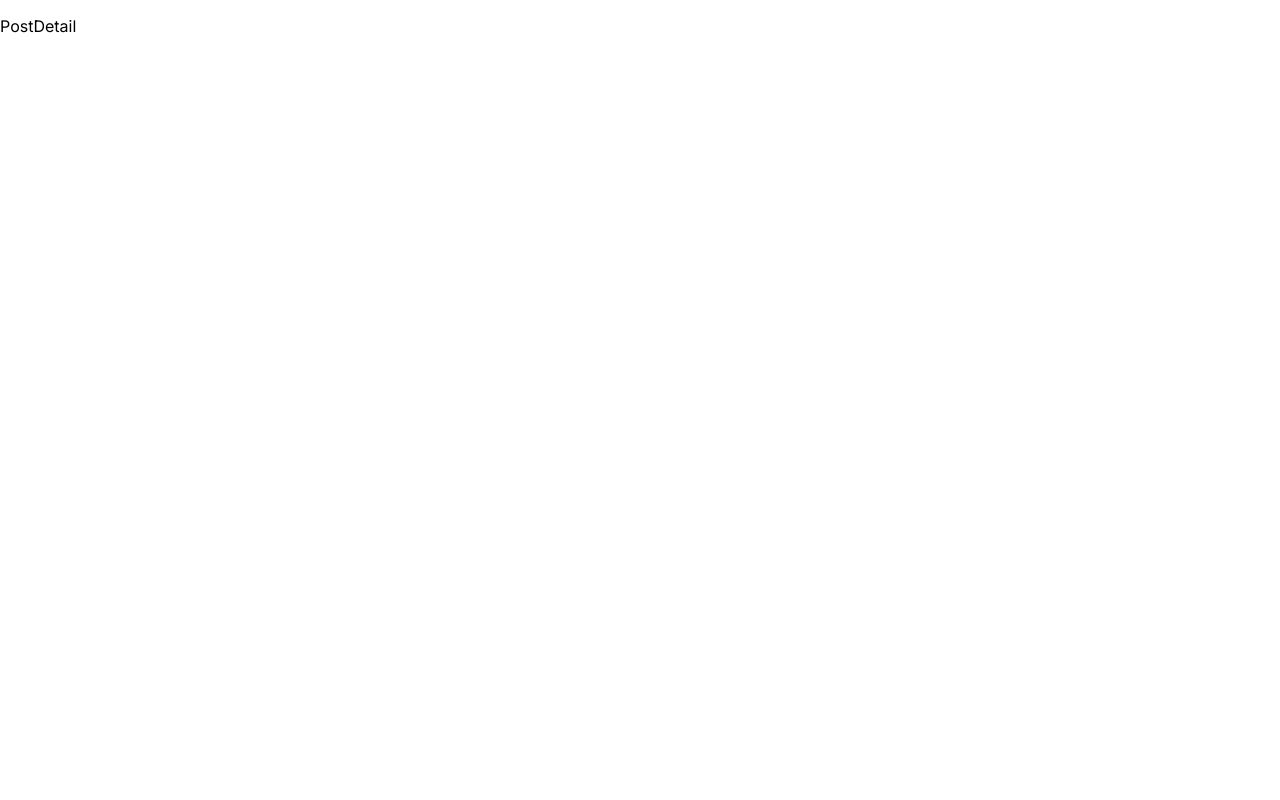
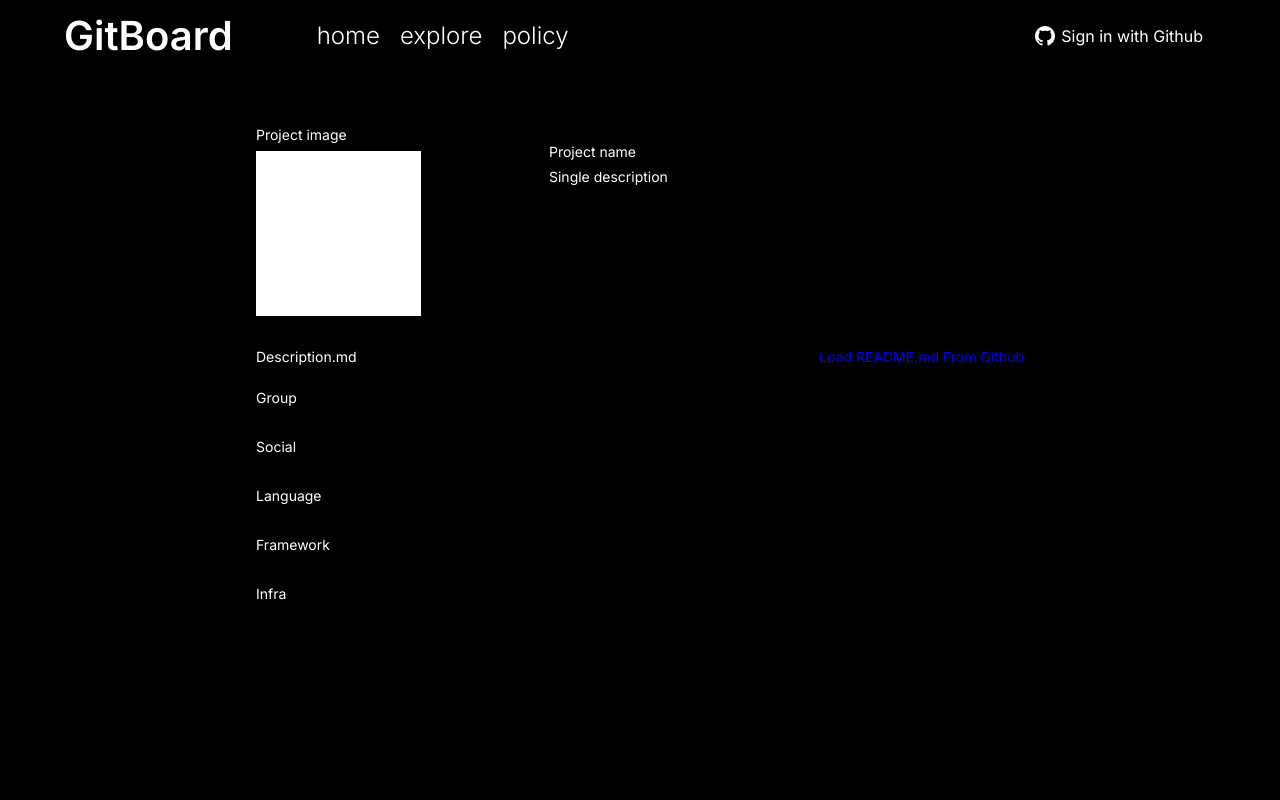
Before and after one commit to OpenBoardTeam/Frontend, a React (Create React App) app: page /postdetail in a window 1280 px wide. Shown: the top 800 px of the page. Built offline with nearby package versions, Linux system fonts and the light colour scheme; no server answers.

Commit message:
Rename, Feat: postdetail 폴더 생성 및 기본 기능 구현

```diff
--- a/src/App.js
+++ b/src/App.js
@@ -4,7 +4,7 @@ import Home from "./pages/Home";
 import Dashboard from "./pages/Dashboard";
 import Profile from "./pages/Profile";
 import Search from "./pages/Search";
-import PostDetail from "./pages/PostDetail";
+import PostDetail from "./components/postdetail/PostDetail";
 import NewPost from "./components/newpost/NewPost";
 import LegalDocuments from "./pages/LegalDocuments";
 
--- /dev/null
+++ b/src/components/postdetail/PostDetail.jsx
@@ -0,0 +1,61 @@
+import { useState, useEffect } from "react";
+import Header from "./../Header/Header"
+import Footer from "./../Footer/Footer"
+import axios from "axios"
+
+const PostDetail = () => {
+    const [data, setData] = useState([])
+    useEffect(() => {
+        axios.get('/project/17')
+            .then(function (response) {
+                console.log(response.data.data)
+                setData(response.data.data)
+            })
+    }, [])
+    return (
+        <>
+            <div className="postheader">
+                <Header/>
+            </div>
+            <div className="postbody">
+                <div className="postmain">
+                <div>Project image</div>
+                    <div className="posttop">
+                        <div className="postimg" onClick={() => console.log(data.name)}></div>
+                        <div className="posttitle">
+                            <div>Project name</div>
+                            <div className="des">{data.name}</div>
+                            <div className="des">Single description</div>
+                            <div className="des">{data.simple_description}</div>
+                        </div>
+                    </div>
+                    <div className="postmid">
+                        <div className="postmidtitle">Description.md</div>
+                        <div className="h">Load README.md From Github</div>
+                    </div>
+                    <div className="des">{data.description}</div>
+                    <div className="postcate">Group</div>
+                    <div className="postcatelist">
+                    </div>
+                    <div className="postframe">Social</div>
+                    <div className="postframelist">
+                    </div>
+                    <div className="postframe">Language</div>
+                    <div className="postframelist">
+                    </div>
+                    <div className="postframe">Framework</div>
+                    <div className="postframelist">
+                    </div>
+                    <div className="postframe">Infra</div>
+                    <div className="postframelist">
+                    </div>
+                </div>
+            </div>
+            <div className="postfooter">
+                <Footer/>
+            </div>
+        </>
+    );
+};
+
+export default PostDetail;
--- a/src/pages/PostDetail.jsx
+++ /dev/null
@@ -1,9 +0,0 @@
-const PostDetail = () => {
-    return (
-        <>
-            <p>PostDetail</p>
-        </>
-    );
-};
-
-export default PostDetail;
```
